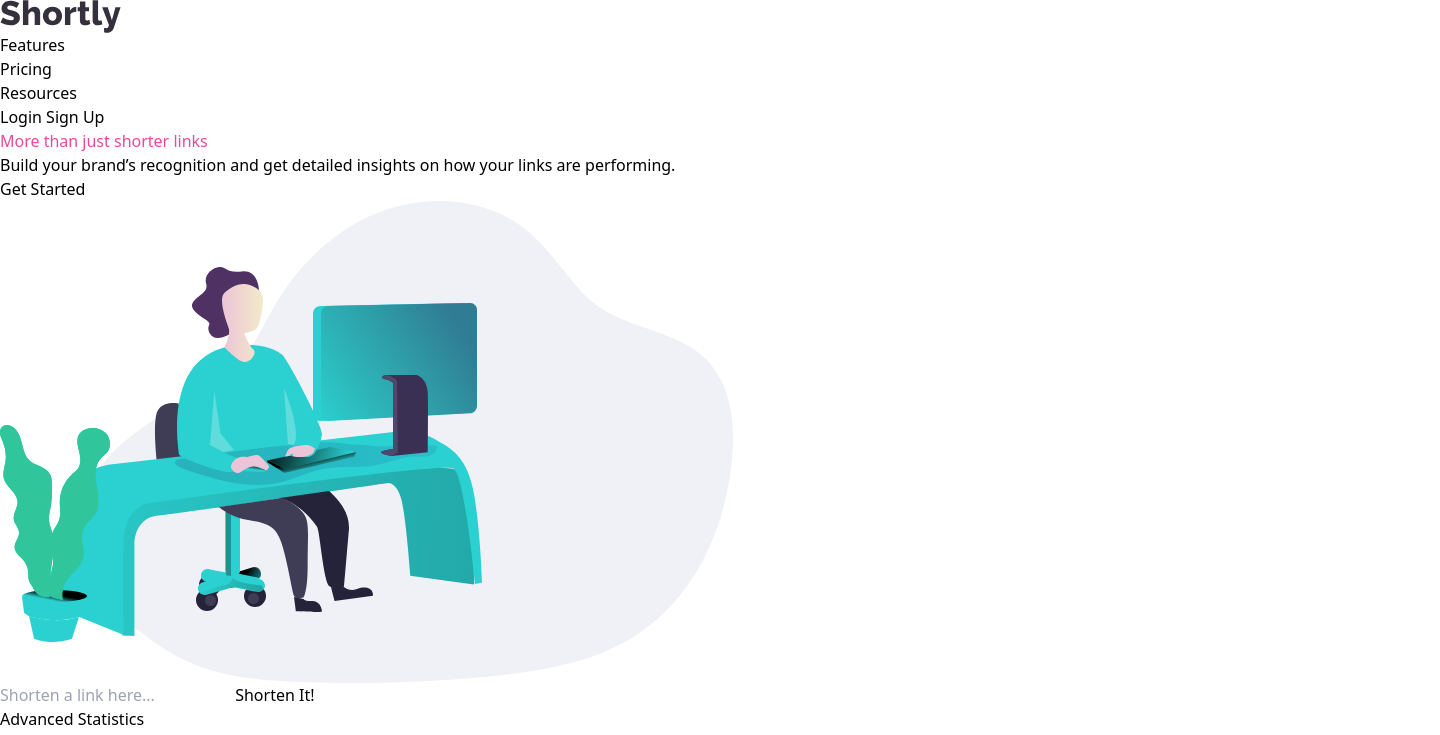
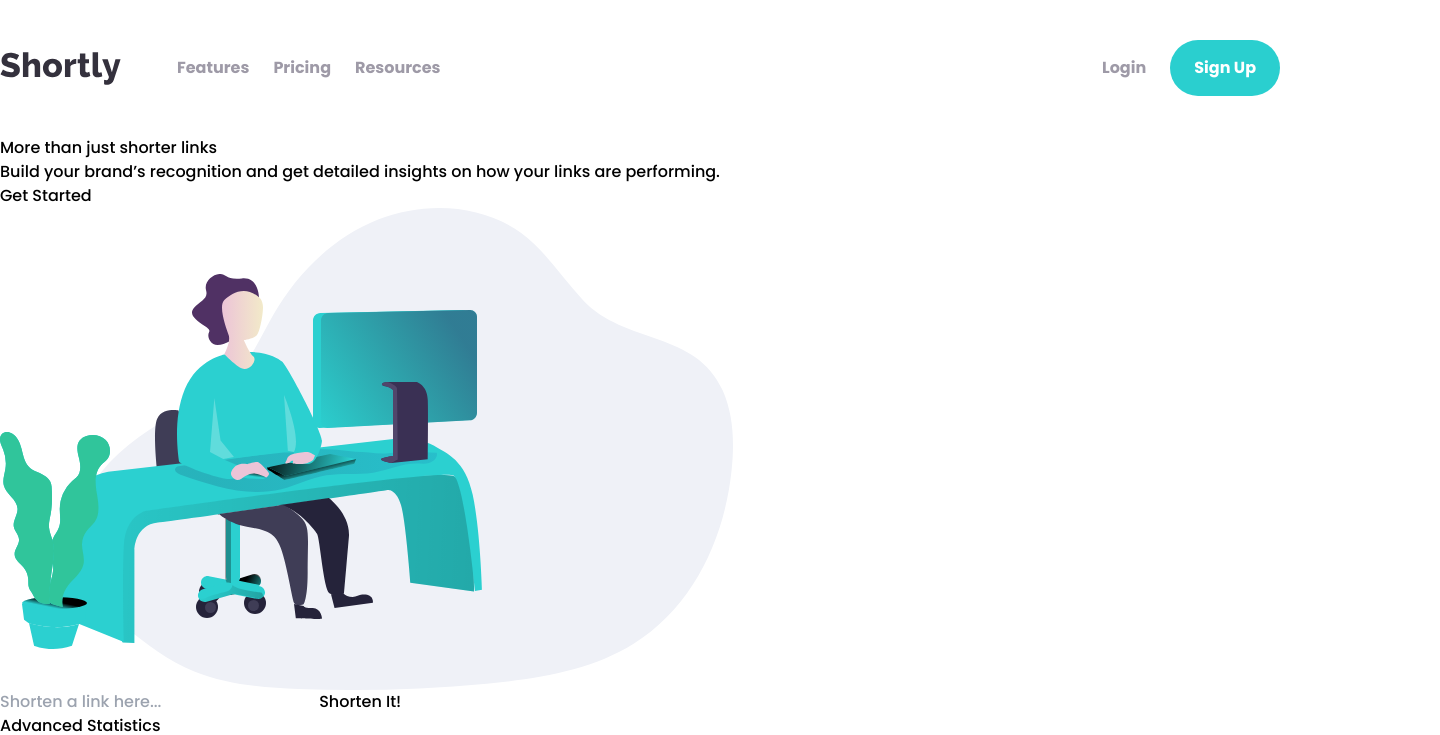
Before and after one commit to caiomontenegro/url-shortening-API, a website: page src/index.html in a window 1280 px wide. Shown: the top 735 px of the page, 1440 px wide, since content can reach past the window. Drawn offline with Linux system fonts and the light colour scheme.

Commit message:
navbar builded with tailwind

```diff
--- a/src/index.html
+++ b/src/index.html
@@ -15,29 +15,29 @@
     .attribution a { color: hsl(228, 45%, 44%); }
   </style>
 </head>
-<body>
+<body class="flex flex-col text-base h-full">
 
-  <header>
-    <nav class="nav">
-      <ul class="nav__links">
-        <li><a class="nav-img" href="#" target="_self"><img src="images/logo.svg" alt="Logo"></a></li>
-        <li><a class="nav-link" href="#" target="_self">Features</a></li>
-        <li><a class="nav-link" href="#" target="_self">Pricing</a></li>
-        <li><a class="nav-link" href="#" target="_self">Resources</a></li>
+  <header class="flex justify-center w-full my-10">
+    <nav class="nav flex flex-row justify-between w-1440">
+      <ul class="nav__links flex space-x-6 items-center">
+        <li><a class="nav-img" href="#" target="_self"><img class="mr-8" src="images/logo.svg" alt="Logo"></a></li>
+        <li><a class="nav-link flex list-none font-bold cursor-pointer duration-200" href="#" target="_self">Features</a></li>
+        <li><a class="nav-link flex list-none font-bold cursor-pointer duration-200" href="#" target="_self">Pricing</a></li>
+        <li><a class="nav-link flex list-none font-bold cursor-pointer duration-200" href="#" target="_self">Resources</a></li>
       </ul>
 
-      <div class="nav__access">
-        <button class="login-button">Login</button>
-        <button class="signup-button">Sign Up</button>
+      <div class="nav__access flex space-x-6">
+        <button class="login-button text-base font-bold duration-200">Login</button>
+        <button class="signup-button py-4 px-6 text-base text-white font-bold duration-200 rounded-full">Sign Up</button>
       </div>
     </nav>
   </header>
 
   <main>
 
-    <section class="introduction">
+    <section class="introduction w-1440">
       <div>
-        <h1 class="text-pink-500 introduction__title">More than just shorter links</h1>
+        <h1 class="introduction__title">More than just shorter links</h1>
         <p class="introduction__paragraph">
           Build your brand’s recognition and get detailed insights
           on how your links are performing.
--- a/src/scss/_variables.scss
+++ b/src/scss/_variables.scss
@@ -7,7 +7,8 @@
 
     // Primary
 
-    $color-cyean: hsl(180, 66%, 49%);
+    $color-lightCyean: hsl(180, 66%, 49%);
+    $color-cyean: hsl(180, 59%, 71%);
     $color-darkViolet: hsl(257, 27%, 26%);
 
     // Secondary
--- a/src/scss/style.scss
+++ b/src/scss/style.scss
@@ -11,73 +11,29 @@
     border: 0;
 }
 
-// body {
-//     display: flex;
-//     flex-direction: column;
-//     font-family: 'Poppins', sans-serif;
-//     font-size: 18px;
-//     height: 100%;
-// }
+body {
+    font-family: 'Poppins', sans-serif;
+}
 
-// header {
-//     width: 100%;
-//     display: flex;
-//     justify-content: center;
-//     margin: 40px 0px;
-// }
+.nav-link {
+    color: $color-grayishViolet;
+    &:hover {
+        color: $color-veryDarkBlue;
+    }
+}
 
-// .nav {
-//     display: flex;
-//     justify-content: space-between;
-//     width: 1440px;
+.login-button {
+    color: $color-grayishViolet;
 
-//     &__links {
-//         display: flex;
-//         list-style: none;
-//     }
+    &:hover {
+        color: $color-veryDarkBlue;
+    }
+}
 
-//     &__access {
-//         display: flex;
-//     }
-// }
+.signup-button {
+    background-color: $color-lightCyean;
 
-// .nav-img {
-//     margin-right: 40px;
-// }
-
-// .nav-link {
-//     margin-right: 25px;
-//     text-decoration: none;
-//     font-weight: 700;
-//     transition: 0.2s;
-//     color: $color-grayishViolet;
-//     cursor: pointer;
-
-//     &:hover {
-//         color: $color-veryDarkBlue;
-//     }
-// }
-
-// .login-button {
-//     margin-right: 20px;
-//     font-size: 18px;
-//     font-weight: 700;
-//     color: $color-grayishViolet;
-//     background-color: white;
-//     transition: 0.2s;
-//     cursor: pointer;
-
-//     &:hover {
-//         color: $color-veryDarkBlue;
-//     }
-// }
-
-// .signup-button {
-//     font-size: 18px;
-//     font-weight: 700;
-//     color: white;
-//     padding: 10px 25px;
-//     background-color: $color-cyean;
-//     border-radius: 20px;
-//     cursor: pointer;
-// }
+    &:hover {
+        background-color: $color-cyean;
+    }
+}
--- a/tailwind.config.js
+++ b/tailwind.config.js
@@ -1,7 +1,11 @@
 module.exports = {
   content: ["./src/**/*.{html,js}"],
   theme: {
-    extend: {},
+    extend: {
+      spacing: {
+        '1440': '1440px',
+      },
+    },
   },
   plugins: [],
 }
```
Also changed, not shown: src/css/output.css, src/css/style.css, 2 other files.
